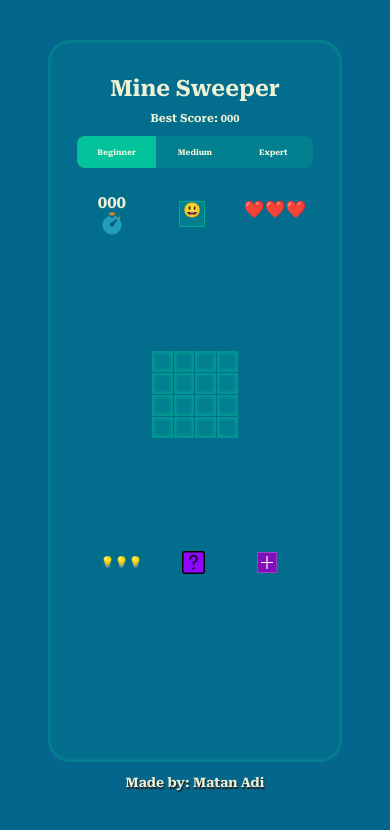
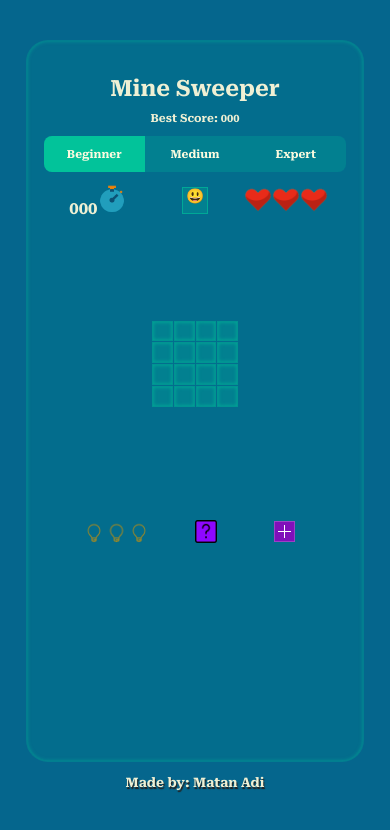
Before and after one commit to matanad/mine-sweeper, a plain HTML site: page index.html in a window 390 px wide. Drawn offline with Linux system fonts and the light colour scheme.

Commit message:
Add files via upload

```diff
--- a/css/main.css
+++ b/css/main.css
@@ -125,6 +125,12 @@ table {
     border: solid 0.5px #05598d99;
 }
 
+.mine-clicked {
+    background-color: #c33c54;
+    box-shadow: none;
+    border: solid 0.5px #8d052799;
+}
+
 .footer {
     bottom: 0;
     color: #eff0d4;
@@ -189,7 +195,6 @@ table {
 
 .time {
     margin-left: 1em;
-    display: block;
     margin: 2px 0 0 0;
 }
 
@@ -199,23 +204,28 @@ table {
     margin: 0;
 }
 
-.hint-container {
+.extras-container {
     color: #eff0d4;
     display: flex;
     align-items: center;
     justify-content: space-evenly;
 }
 
-.hint-container img {
+.extras-container img {
     height: 2rem;
     margin: 1rem;
     cursor: pointer;
-    /* justify-self: start; */
 }
 
-.hint {
+.hint-container {
+    display: inline-flex;
+    width: 6rem;
     cursor: pointer;
+}
 
+.hint-container img {
+    margin: 0;
+    padding: 0;
 }
 
 .safe-cell {
@@ -224,19 +234,28 @@ table {
     box-shadow: inset 0px 0px 3.5px 0.5px #00a81c;
 }
 
+.lives-container {
+    display: inline-flex;
+}
+
+.lives-container img {
+    height: 2.5rem;
+}
+
+@media only screen and (max-width: 1550px) {
+    html {
+        font-size: 0.74rem;
+    }
+}
+
 @media only screen and (max-width: 700px) {
     html {
         font-size: 0.7rem;
     }
+}
 
-    .more-container {
-        width: 22em;
-    }
-
-    li {
-        width: 5rem;
-        padding: 1rem;
-        font-size: .7rem;
-    }
-
+.time-container {
+    display: inline-flex;
+    justify-content: center;
+    align-items: center;
 }
--- a/index.html
+++ b/index.html
@@ -23,15 +23,15 @@
                 <h2 class="time"><span class="time">000</span><img class="timer" src="img/timer.png"></h2>
 
                 <h2 class="smile" onclick="initGame()">😃</h2>
-                <h2 class="lives"></h2>
+                <div class="lives-container"></div>
             </div>
         </div>
         <div class="board-container" oncontextmenu="return false;">
 
         </div>
-        <div class="hint-container">
+        <div class="extras-container">
             <!-- <img class="seven" src="img/seven.png"> -->
-            <span class="hint" onclick="onHintClicked(this)">💡💡💡</span>
+            <div class="hint-container" onclick="onHintClicked(this)">💡💡💡</div>
             <img class="safe"onclick="onSafeClick(this)" src="img/megaHint.png">
             <img class="manual"onclick="onManualMode(this)" src="img/manual.png">
             <!-- <img class="undo" src="img/undo.png">
--- a/js/game.js
+++ b/js/game.js
@@ -3,7 +3,7 @@
 const EMPTY = ' '
 const MINE = '<img class="on-board-img" src="img/mine.png">'
 const FLAG = '<img class="on-board-img" src="img/flag.png">'
-const LIVE = '❤️'
+const LIVE = '<img src="img/heart.png">'
 const NORMAL = '😃'
 const LOSE = '🤯'
 const WIN = '😎'
@@ -26,7 +26,7 @@ function initGame() {
     gGame = {
         isOn: true,
         isFirstClick: true,
-        isHintMode: false,
+        isHint: false,
         isManualMode: false,
         shownCount: 0,
         mineShownCount: 0,
@@ -58,17 +58,20 @@ function renderStats() {
     const elSafeBtn = document.querySelector('.safe')
     elSafeBtn.style.opacity = 1
 
-    // render hearts
-    const elLives = document.querySelector('.lives')
-    elLives.innerText = LIVE + LIVE + LIVE
-    // if (gLevel.MINES > 2) {
-    //     elLives.innerText += LIVE
-    //     gGame.lives = 3
-    // }
+    renderLives()
 
     document.querySelector('h2 .time').innerText = '000'
     const elSmile = document.querySelector('.smile')
     elSmile.innerText = NORMAL
+}
+
+function renderLives() {
+    const elLives = document.querySelector('.lives-container')
+    var livesStr = ''
+    for (var i = 1; i <= gGame.lives; i++) {
+        livesStr += LIVE
+    }
+    elLives.innerHTML = livesStr
 }
 
 function buildBoard() {
@@ -94,7 +97,7 @@ function cellClicked(elCell, i, j) {
     if (currCell.isShown || currCell.isMarked || !gGame.isOn) return
 
 
-    if (gGame.isHint && gGame.shownCount !== 0) return onHintCellCLicked(i, j)
+    if (gGame.isHint) return onHintCellCLicked(i, j)
     if (gGame.isManualMode) return manualModeClicked(elCell, i, j)
 
     const elSmile = document.querySelector('.smile')
@@ -111,7 +114,7 @@ function cellClicked(elCell, i, j) {
         currCell.isShown = true
         elCell.innerHTML = MINE
         onMineClick()
-        elCell.style.backgroundColor = '#c33c54'
+        elCell.classList.add('mine-clicked')
         gGame.mineShownCount++
         if (checkGameOver()) gameOver(false)
         return
@@ -227,10 +230,8 @@ function locateMines(board, iPos, jPos) {
 }
 
 function onMineClick() {
-    var live = document.querySelector('.lives').innerText
-    live = live.slice(2)
-    document.querySelector('.lives').innerText = live
     gGame.lives--
+    renderLives()
     if (gGame.lives > 0) return
 
     bombAllMines()
--- a/js/hint.js
+++ b/js/hint.js
@@ -1,21 +1,23 @@
 'use strict'
 
-const HINT = '💡'
+const HINT = '<img src="img/lightOff.png">'
+const HINT_ACTIVE = '<img src="img/lightOn.png">'
+
 
 function onHintClicked(elHint) {
-    if (gGame.isFirstClick) return
+    if (gGame.isManualMode) return
+    if (!gGame.isOn) return
     if (gGame.hints === 0) return
     gGame.isHint = !gGame.isHint
-    if (!gGame.isHint) {
-        renderHints()
-        return
-    }
-
     renderHints()
 
 }
 
 function onHintCellCLicked(iPos, jPos) {
+    if (gGame.isFirstClick) {
+        firstMove(iPos, jPos)
+        gGame.isFirstClick = false
+    }
     gGame.isHint = !gGame.isHint
     const revealedCells = []
     for (var i = iPos - 1; i <= iPos + 1; i++) {
@@ -47,10 +49,13 @@ function onHintCellCLicked(iPos, jPos) {
 }
 
 function renderHints() {
-    const elHint = document.querySelector('.hint')
+    const elHint = document.querySelector('.hint-container')
     var hintsStr = ''
     for (var i = 1; i <= gGame.hints; i++) {
-        hintsStr += HINT
+        if (i === gGame.hints) {
+            if (gGame.isHint) hintsStr += HINT_ACTIVE
+            else hintsStr += HINT
+        } else hintsStr += HINT
     }
     elHint.innerHTML = hintsStr
 }
--- a/js/manual.js
+++ b/js/manual.js
@@ -15,6 +15,7 @@ function onManualMode(elManual) {
     }
 
     if (!gGame.isFirstClick) return
+    if (gGame.isHint) return
 
 
     if (gGame.isManualMode) {
@@ -54,5 +55,6 @@ function renderManualBtnOnInit() {
     const elManual = document.querySelector('.manual')
     elManual.style.opacity = '1'
     elManual.style.cursor = 'pointer'
+    elManual.style.boxShadow = 'none'
     gPlacedMines = 0
 }
--- a/js/safeclick.js
+++ b/js/safeclick.js
@@ -4,6 +4,16 @@ var isSafeProcces = false
 
 function onSafeClick(elSafe) {
     if (gGame.safeClicks === 0 || isSafeProcces || !gGame.isOn) return
+    if (gGame.isHint || gGame.isManualMode) return
+
+    if (gGame.isFirstClick) {
+        var randomFirstCell = {
+            i: getRandomInt(0, gLevel.SIZE),
+            j: getRandomInt(0, gLevel.SIZE)
+        }
+        firstMove(randomFirstCell.i, randomFirstCell.j)
+        gGame.isFirstClick = false
+    }
 
     isSafeProcces = true
     gGame.safeClicks--
```
Also changed, not shown: img/heart.png (added), img/lightOff.png (added), img/lightOn.png (added).
